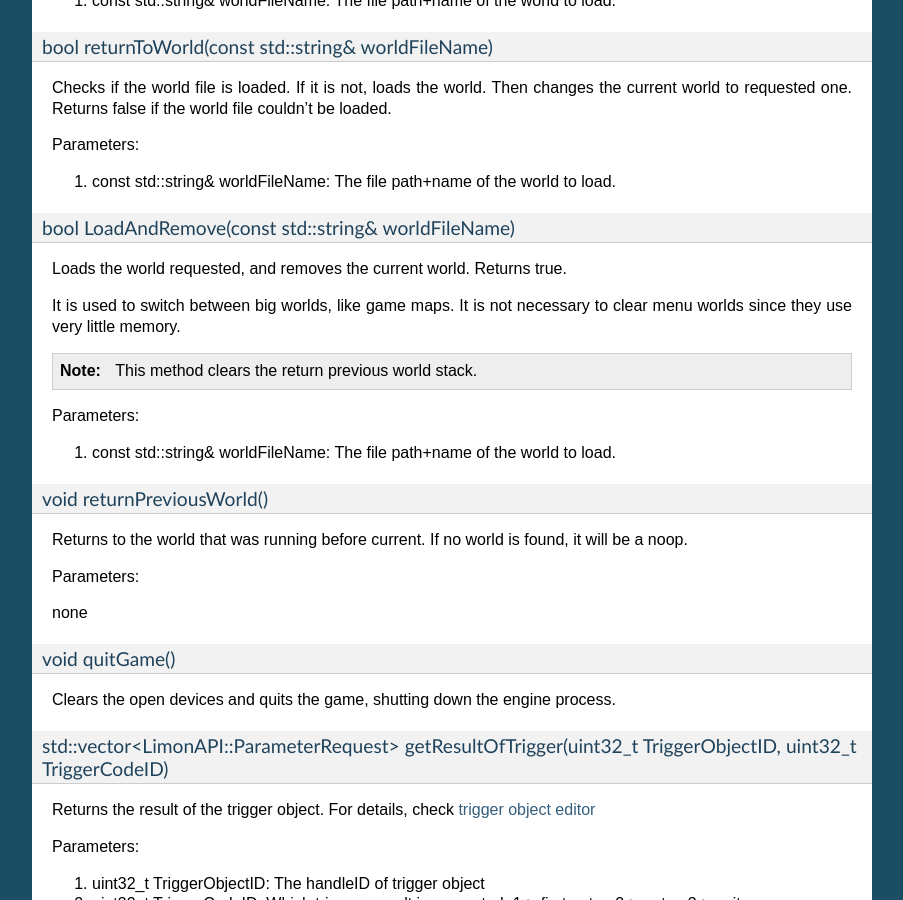
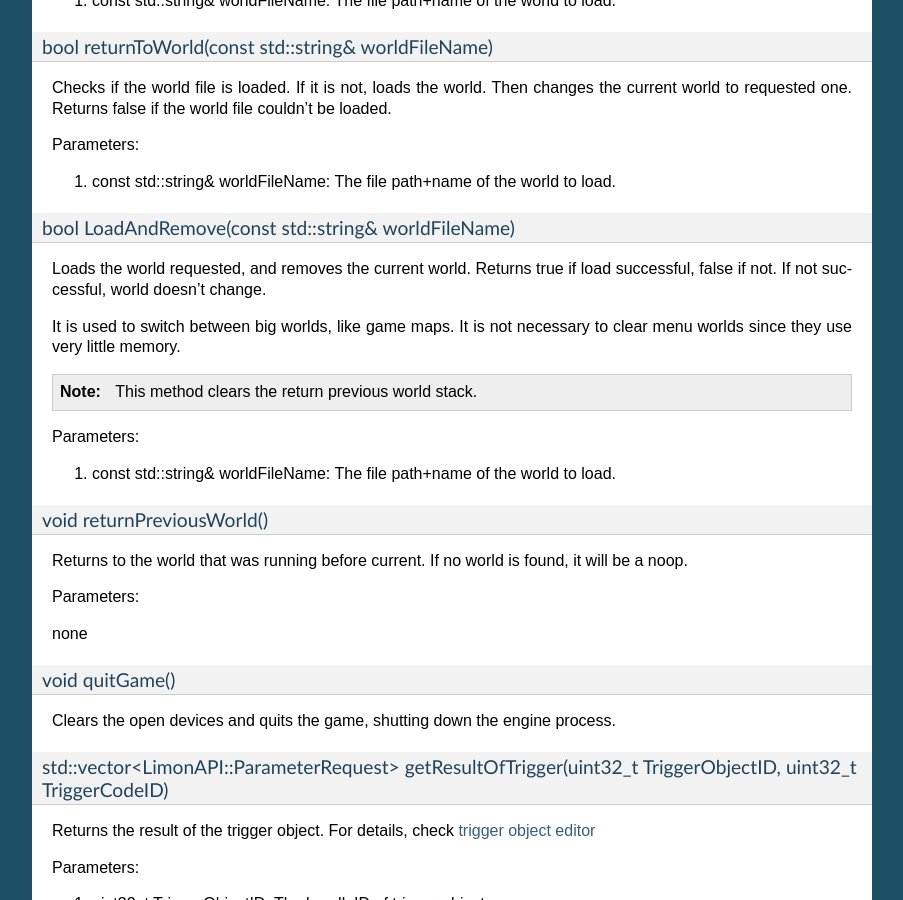
Before and after one commit to enginmanap/limonEngine-docs, a Sphinx documentation site: the page built from docs/APIUsage.rst, in a window 1280 px wide and 900 px high, scrolled down 4080 px. Shown: the whole window, without its empty margins (198-1101 px from the left). Built offline with Sphinx 7.4.7, drawn with Linux system fonts in a browser that asks for light colours; pages that are not in the unit, such as notebooks, are missing from menus.

Commit message:
Add new behaviour for loadAndRemove

```diff
--- a/docs/APIUsage.rst
+++ b/docs/APIUsage.rst
@@ -280,7 +280,7 @@ Parameters:
 bool LoadAndRemove(const std::string& worldFileName)
 ====================================================
 
-Loads the world requested, and removes the current world. Returns true.
+Loads the world requested, and removes the current world. Returns true if load successful, false if not. If not successful, world doesn't change.
 
 It is used to switch between big worlds, like game maps. It is not necessary to clear menu worlds since they use very little memory.
 
```
